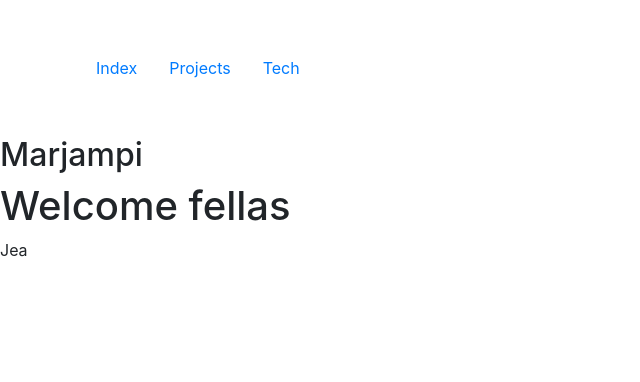
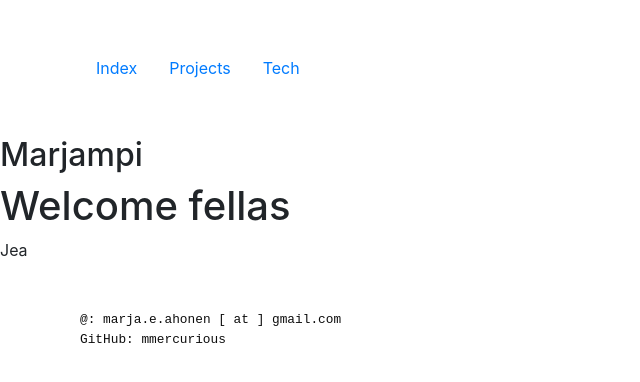
Before and after one commit to mmercurious/marjampi-self, a React (Create React App) app: page / in a window 1280 px wide. Shown: the top 382 px of the page, without its empty margins (0-640 px from the left). Built offline with nearby package versions, Linux system fonts and the light colour scheme.

Commit message:
Added footer

```diff
--- a/src/frontPage/components/FrontPage.jsx
+++ b/src/frontPage/components/FrontPage.jsx
@@ -1,12 +1,13 @@
 import React from 'react';
 
 import Header from '../../util/components/Header';
+import Footer from '../../util/components/Footer';
+
+/*
+  TODO: make into stateless components
+*/
 
 class FrontPage extends React.Component {
-  /*
-    figure out stateless components
-    figure out autocomplete
-  */
   render() {
     return (
       <div>
@@ -20,6 +21,7 @@ class FrontPage extends React.Component {
         <div>
           Jea
         </div>
+        <Footer />
       </div>
     );
   }
```
